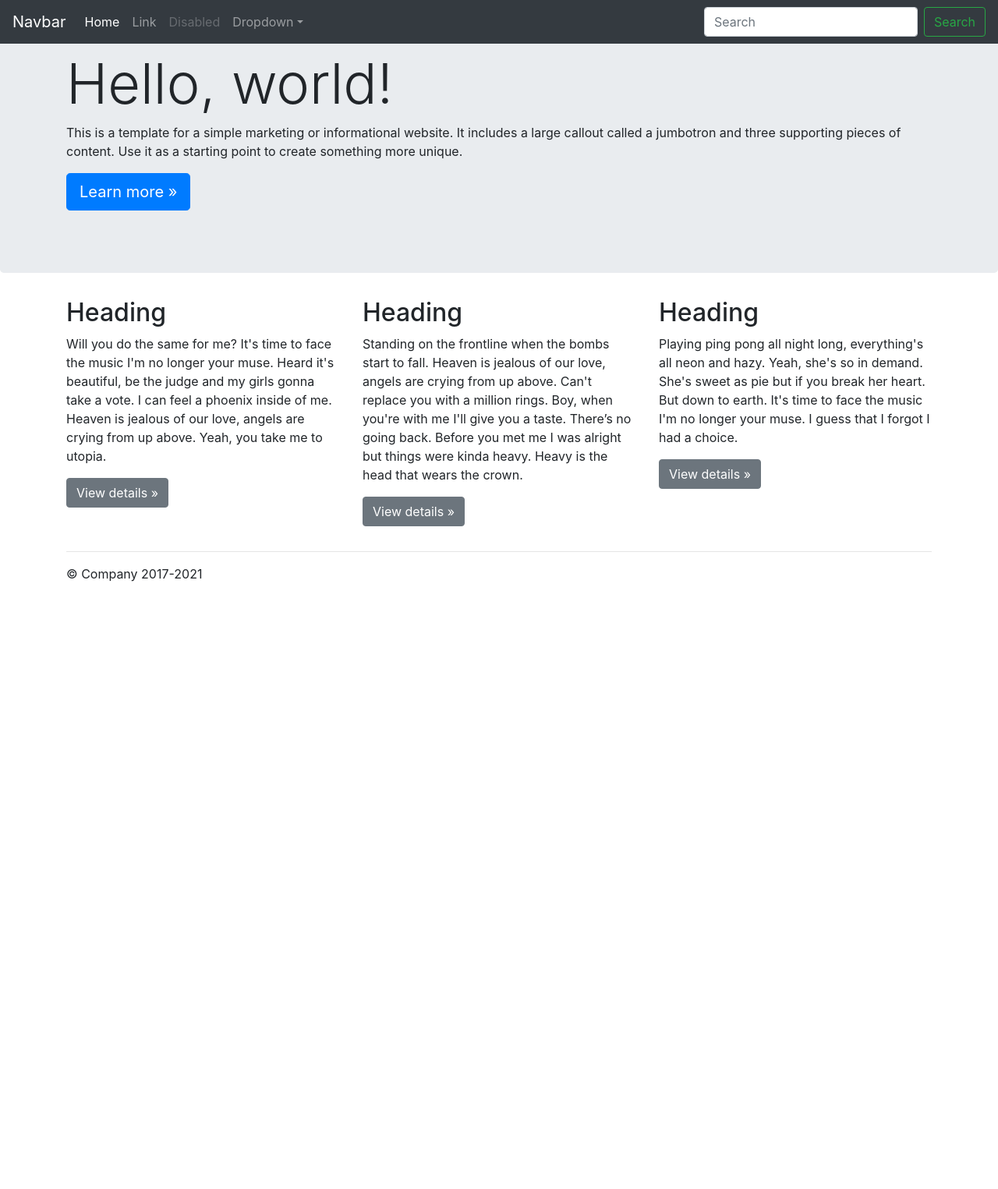
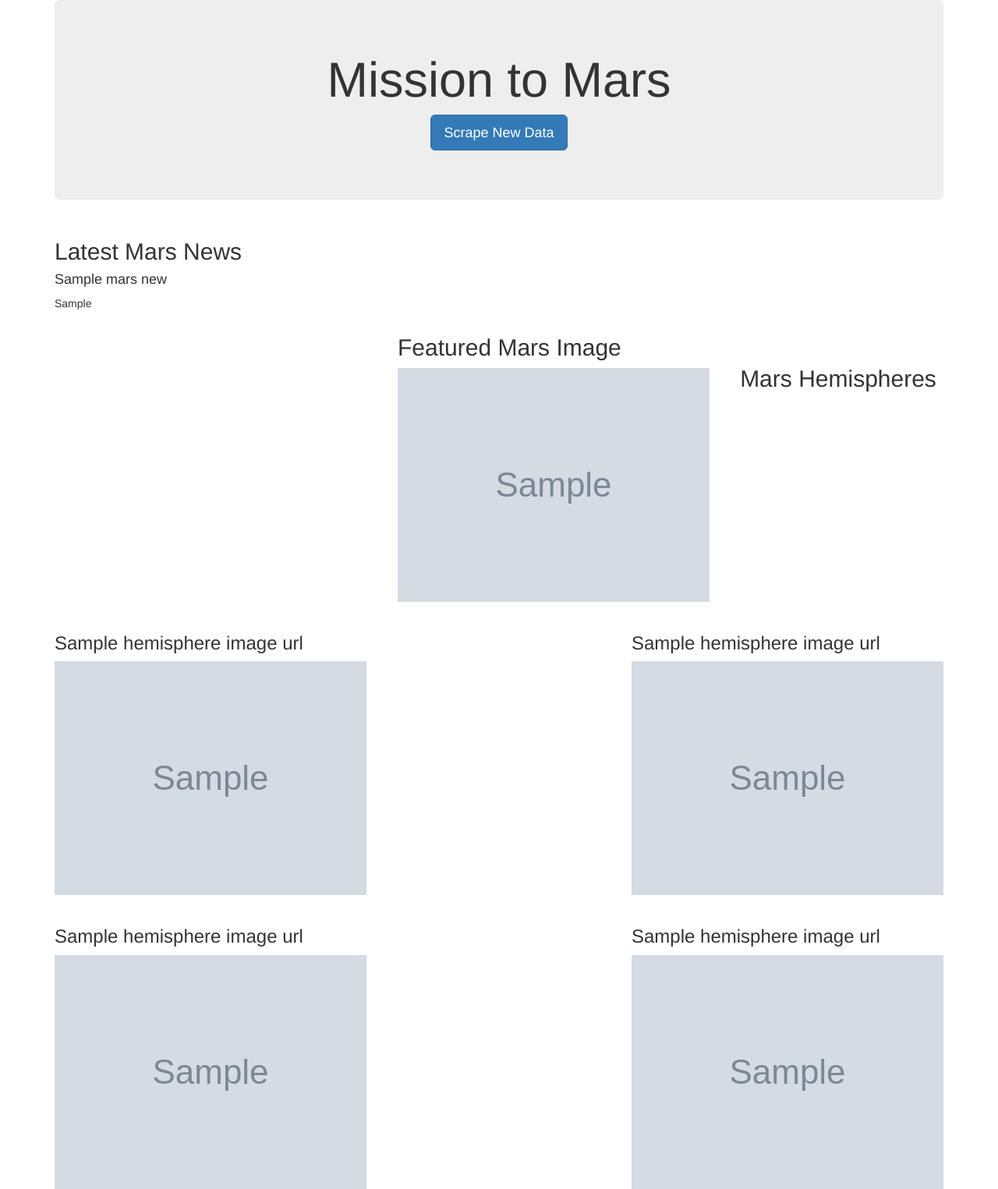
Before and after one commit to D11eleven/web-scraping-challenge, a Flask app: template Missions_to_Mars/templates/index.html in a window 1280 px wide. Shown: the whole page at 78% size. Before the commit the page ends 746 px from the top, so only its background shows below. Run offline with Flask 2, Linux system fonts and the light colour scheme; the template is opened without the code that fills it: most values are stand-ins (such as "Sample title", 1, 10 or a date in 2020); grey boxes marked "Sample" are stand-in pictures; parts of the project's set-up code (start-up, migrations or seed data) failed here and were passed over; some libraries are stand-ins or nearby versions.

Commit message:
incremental save - working

```diff
--- a/Missions_to_Mars/app.py
+++ b/Missions_to_Mars/app.py
@@ -17,8 +17,8 @@ import scrape_mars
 
 app = Flask(__name__)
 
-
-app.config["MONGO_URI"] = "mongodb://localhost:27017/mars"
+# Use flask_pymongo to set up mongo connection
+app.config["MONGO_URI"] = "mongodb://localhost:27017/mars_db"
 mongo = PyMongo(app)
 
 @app.route("/")
@@ -28,8 +28,8 @@ def index():
 
 @app.route("/scrape")
 def scrape():
-    mars=mongo.db.mars
-    mars_data = scrape_mars.scrape()
+    # Run scrape function
+    scraped = scrape_mars.mars_scrape()
 
     mongo.db.scraped_info.update({}, scraped, upsert=True)
 
--- a/Missions_to_Mars/templates/index.html
+++ b/Missions_to_Mars/templates/index.html
@@ -1,134 +1,90 @@
-<!doctype html>
+<!DOCTYPE html>
 <html lang="en">
-  <head>
-    <meta charset="utf-8">
-    <meta name="viewport" content="width=device-width, initial-scale=1, shrink-to-fit=no">
-    <meta name="description" content="">
-    <meta name="author" content="Mark Otto, Jacob Thornton, and Bootstrap contributors">
-    <meta name="generator" content="Hugo 0.80.0">
-    <title>Jumbotron Template · Bootstrap v4.6</title>
 
-    <link rel="canonical" href="https://getbootstrap.com/docs/4.6/examples/jumbotron/">
+<head>
+  <meta charset="UTF-8">
+  <meta name="viewport" content="width=device-width, initial-scale=1.0">
+  <meta http-equiv="X-UA-Compatible" content="ie=edge">
+  <title>Mission to Mars</title>
+  <link rel="stylesheet" href="https://maxcdn.bootstrapcdn.com/bootstrap/3.3.7/css/bootstrap.min.css">
+  <script src="https://ajax.googleapis.com/ajax/libs/jquery/3.3.1/jquery.min.js"></script>
+  <script src="https://maxcdn.bootstrapcdn.com/bootstrap/3.3.7/js/bootstrap.min.js"></script>
+</head>
+
+<body>
+  <div class="container">
+
+    <div class="jumbotron text-center">
+      <h1>Mission to Mars</h1>
+      <p><a class="btn btn-primary btn-lg" href="/scrape" role="button">Scrape New Data</a></p>
+    </div>
+
+    <!-- News -->
+    <div class="row" id="mars_data">
+      <div class="col-md-12">
+        <h2>Latest Mars News</h2>
+        <h4 class="heading">{{mars_data.latest_mars_news.news_title}} </h4>
+        <p>{{mars_data.latest_mars_news.news_p}}</p>
+      <!-- </div>
+    </div> -->
+
+    <!-- <div class="row"> -->
+      <div class="col-md-9">
+          <div class="pull-right">
+          <h2>Featured Mars Image</h2>
+        <img src= {{mars_data.featured_image_url}} width="100%" height="100%" >
+          </div>
+      </div>
 
 
+      <br>
 
-    <!-- Bootstrap core CSS -->
-<link href="/docs/4.6/dist/css/bootstrap.min.css" rel="stylesheet" integrity="sha384-B0vP5xmATw1+K9KRQjQERJvTumQW0nPEzvF6L/Z6nronJ3oUOFUFpCjEUQouq2+l" crossorigin="anonymous">
+    <br>
 
+    <div class="row">
+        <h2 align="center">Mars Hemispheres</h2>
+        <div class="col-md-6"> <br>
 
+          <div class="pull-left">
+            <h3>{{mars_data.hemisphere_image_urls.0.title}}</h3>
+            <a target="_blank" href={{mars_data.hemisphere_image_urls.0.img_url}}><img src={{mars_data.hemisphere_image_urls.0.img_url}} alt={{mars_data.hemisphere_image_urls.0.title}} width="100%" height="100%"></a>
+          </div>
 
-    <!-- Favicons -->
-<link rel="apple-touch-icon" href="/docs/4.6/assets/img/favicons/apple-touch-icon.png" sizes="180x180">
-<link rel="icon" href="/docs/4.6/assets/img/favicons/favicon-32x32.png" sizes="32x32" type="image/png">
-<link rel="icon" href="/docs/4.6/assets/img/favicons/favicon-16x16.png" sizes="16x16" type="image/png">
-<link rel="manifest" href="/docs/4.6/assets/img/favicons/manifest.json">
-<link rel="mask-icon" href="/docs/4.6/assets/img/favicons/safari-pinned-tab.svg" color="#563d7c">
-<link rel="icon" href="/docs/4.6/assets/img/favicons/favicon.ico">
-<meta name="msapplication-config" content="/docs/4.6/assets/img/favicons/browserconfig.xml">
-<meta name="theme-color" content="#563d7c">
+        </div>
 
+        <div class="col-md-6"> <br>
 
-    <style>
-      .bd-placeholder-img {
-        font-size: 1.125rem;
-        text-anchor: middle;
-        -webkit-user-select: none;
-        -moz-user-select: none;
-        -ms-user-select: none;
-        user-select: none;
-      }
+          <div class="pull-right">
+            <h3>{{mars_data.hemisphere_image_urls.1.title}}</h3>
+            <a target="_blank" href={{mars_data.hemisphere_image_urls.1.img_url}}><img src={{mars_data.hemisphere_image_urls.1.img_url}} alt={{mars_data.hemisphere_image_urls.1.title}} width="100%" height="100%"></a>
+          </div>
 
-      @media (min-width: 768px) {
-        .bd-placeholder-img-lg {
-          font-size: 3.5rem;
-        }
-      }
-    </style>
+        </div>
 
-
-    <!-- Custom styles for this template -->
-    <link href="jumbotron.css" rel="stylesheet">
-  </head>
-  <body>
-
-<nav class="navbar navbar-expand-md navbar-dark fixed-top bg-dark">
-  <a class="navbar-brand" href="#">Navbar</a>
-  <button class="navbar-toggler" type="button" data-toggle="collapse" data-target="#navbarsExampleDefault" aria-controls="navbarsExampleDefault" aria-expanded="false" aria-label="Toggle navigation">
-    <span class="navbar-toggler-icon"></span>
-  </button>
-
-  <div class="collapse navbar-collapse" id="navbarsExampleDefault">
-    <ul class="navbar-nav mr-auto">
-      <li class="nav-item active">
-        <a class="nav-link" href="#">Home <span class="sr-only">(current)</span></a>
-      </li>
-      <li class="nav-item">
-        <a class="nav-link" href="#">Link</a>
-      </li>
-      <li class="nav-item">
-        <a class="nav-link disabled" href="#" tabindex="-1" aria-disabled="true">Disabled</a>
-      </li>
-      <li class="nav-item dropdown">
-        <a class="nav-link dropdown-toggle" href="#" id="dropdown01" data-toggle="dropdown" aria-haspopup="true" aria-expanded="false">Dropdown</a>
-        <div class="dropdown-menu" aria-labelledby="dropdown01">
-          <a class="dropdown-item" href="#">Action</a>
-          <a class="dropdown-item" href="#">Another action</a>
-          <a class="dropdown-item" href="#">Something else here</a>
-        </div>
-      </li>
-    </ul>
-    <form class="form-inline my-2 my-lg-0">
-      <input class="form-control mr-sm-2" type="text" placeholder="Search" aria-label="Search">
-      <button class="btn btn-outline-success my-2 my-sm-0" type="submit">Search</button>
-    </form>
-  </div>
-</nav>
-
-<main role="main">
-
-  <!-- Main jumbotron for a primary marketing message or call to action -->
-  <div class="jumbotron">
-    <div class="container">
-      <h1 class="display-3">Hello, world!</h1>
-      <p>This is a template for a simple marketing or informational website. It includes a large callout called a jumbotron and three supporting pieces of content. Use it as a starting point to create something more unique.</p>
-      <p><a class="btn btn-primary btn-lg" href="#" role="button">Learn more &raquo;</a></p>
-    </div>
-  </div>
-
-  <div class="container">
-    <!-- Example row of columns -->
-    <div class="row">
-      <div class="col-md-4">
-        <h2>Heading</h2>
-        <p>Will you do the same for me? It's time to face the music I'm no longer your muse. Heard it's beautiful, be the judge and my girls gonna take a vote. I can feel a phoenix inside of me. Heaven is jealous of our love, angels are crying from up above. Yeah, you take me to utopia.</p>
-        <p><a class="btn btn-secondary" href="#" role="button">View details &raquo;</a></p>
-      </div>
-      <div class="col-md-4">
-        <h2>Heading</h2>
-        <p>Standing on the frontline when the bombs start to fall. Heaven is jealous of our love, angels are crying from up above. Can't replace you with a million rings. Boy, when you're with me I'll give you a taste. There’s no going back. Before you met me I was alright but things were kinda heavy. Heavy is the head that wears the crown.</p>
-        <p><a class="btn btn-secondary" href="#" role="button">View details &raquo;</a></p>
-      </div>
-      <div class="col-md-4">
-        <h2>Heading</h2>
-        <p>Playing ping pong all night long, everything's all neon and hazy. Yeah, she's so in demand. She's sweet as pie but if you break her heart. But down to earth. It's time to face the music I'm no longer your muse. I guess that I forgot I had a choice.</p>
-        <p><a class="btn btn-secondary" href="#" role="button">View details &raquo;</a></p>
-      </div>
     </div>
 
-    <hr>
+    <div class="row">
+        <div class="col-md-6"> <br>
 
-  </div> <!-- /container -->
+          <div class="pull-left">
+            <h3>{{mars_data.hemisphere_image_urls.2.title}}</h3>
+            <a target="_blank" href={{mars_data.hemisphere_image_urls.2.img_url}}><img src={{mars_data.hemisphere_image_urls.2.img_url}} alt={{mars_data.hemisphere_image_urls.2.title}} width="100%" height="100%"></a>
+          </div>
 
-</main>
+        </div>
 
-<footer class="container">
-  <p>&copy; Company 2017-2021</p>
-</footer>
+        <div class="col-md-6"> <br>
 
+          <div class="pull-right">
+            <h3>{{mars_data.hemisphere_image_urls.3.title}}</h3>
+            <a target="_blank" href={{mars_data.hemisphere_image_urls.3.img_url}}><img src={{mars_data.hemisphere_image_urls.3.img_url}} alt={{mars_data.hemisphere_image_urls.3.title}} width="100%" height="100%"></a>
+          </div>
 
-    <script src="https://code.jquery.com/jquery-3.5.1.slim.min.js" integrity="sha384-DfXdz2htPH0lsSSs5nCTpuj/zy4C+OGpamoFVy38MVBnE+IbbVYUew+OrCXaRkfj" crossorigin="anonymous"></script>
-      <script>window.jQuery || document.write('<script src="/docs/4.6/assets/js/vendor/jquery.slim.min.js"><\/script>')</script><script src="/docs/4.6/dist/js/bootstrap.bundle.min.js" integrity="sha384-Piv4xVNRyMGpqkS2by6br4gNJ7DXjqk09RmUpJ8jgGtD7zP9yug3goQfGII0yAns" crossorigin="anonymous"></script>
+        </div>
 
+    </div>
 
-  </body>
+    </div>
+</body>
+
 </html>
```
Also changed, not shown: Missions_to_Mars/scrape_mars.py (+467 -33 lines), README.md, 3 other files.
